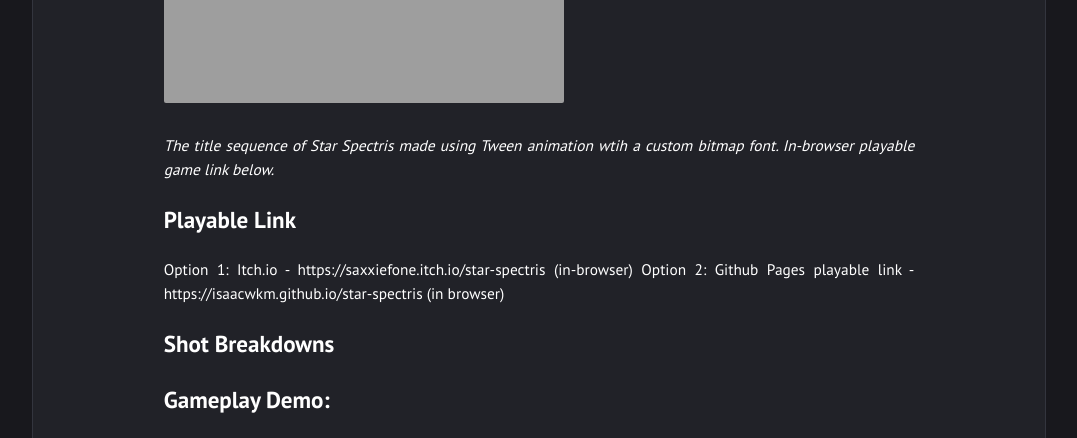
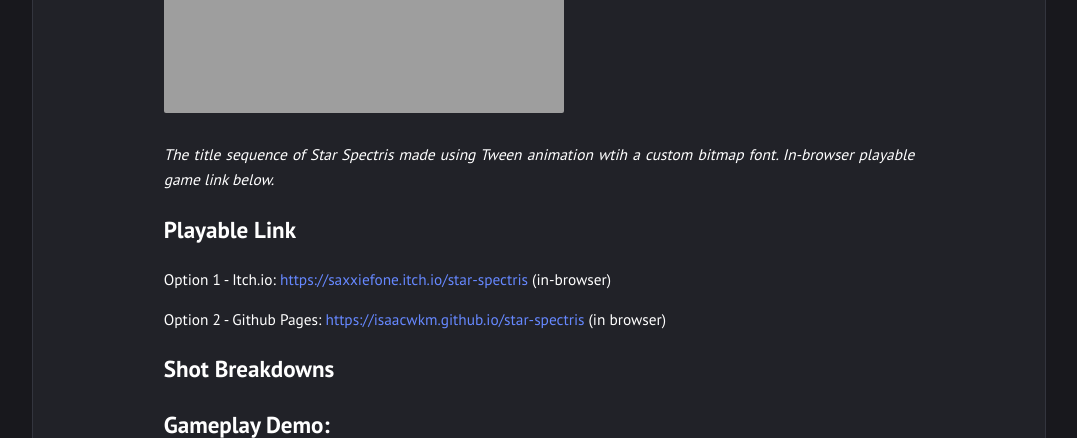
Before and after one commit to isaacwkm/isaacwkm.github.io, a Jekyll site: the page built from _posts/2024-05-04-Star-Spectris.md, in a window 1280 px wide and 900 px high, scrolled down 1196 px, cut to the strip 0-438 px from the top of the window. Shown: the whole strip, without its empty margins (101-1178 px from the left). Built offline with Jekyll 4.4.1, drawn with Linux system fonts in a browser that asks for light colours.

Commit message:
more readability in spectris post

```diff
--- a/_posts/2024-05-04-Star-Spectris.md
+++ b/_posts/2024-05-04-Star-Spectris.md
@@ -6,7 +6,7 @@ date: 2024-05-04
 hidedate: true
 ---
 
-![Star Spectris Thumbnail](https://isaacwkm.github.io/assets/images/2024-05-04-Spectris/screenshotTitle.png)
+![Star Spectris Thumbnail](https://isaacwkm.github.io/assets/images/2024-05-04-Spectris/screenshotTip.png)
 
 
 *An arcade shooter with an initial inspiration of Tetris and Galaga.*
@@ -18,8 +18,9 @@ hidedate: true
 
 ## Playable Link
 
-Option 1: Itch.io - https://saxxiefone.itch.io/star-spectris (in-browser)
-Option 2: Github Pages playable link - https://isaacwkm.github.io/star-spectris (in browser)
+Option 1 - Itch.io: [https://saxxiefone.itch.io/star-spectris](https://saxxiefone.itch.io/star-spectris) (in-browser)
+
+Option 2 - Github Pages: [https://isaacwkm.github.io/star-spectris](https://isaacwkm.github.io/star-spectris) (in browser)
 
 ## Shot Breakdowns
 
```
